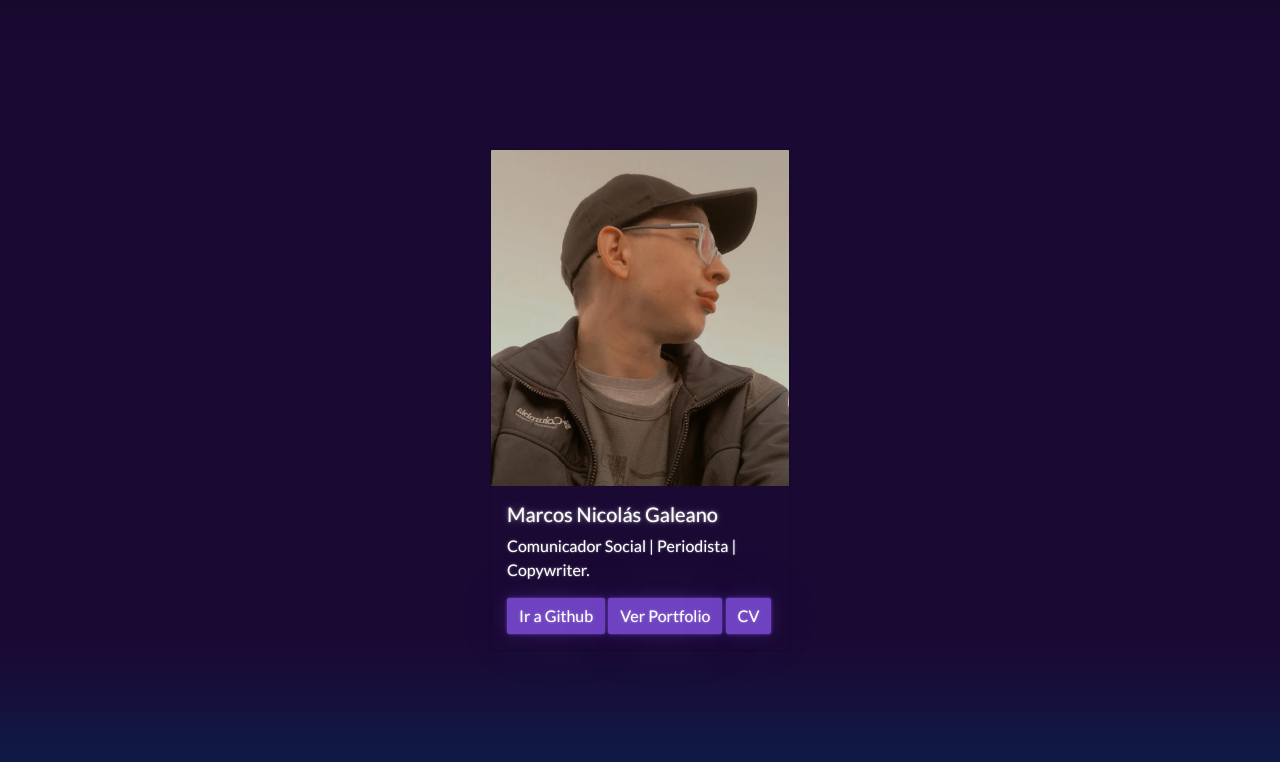
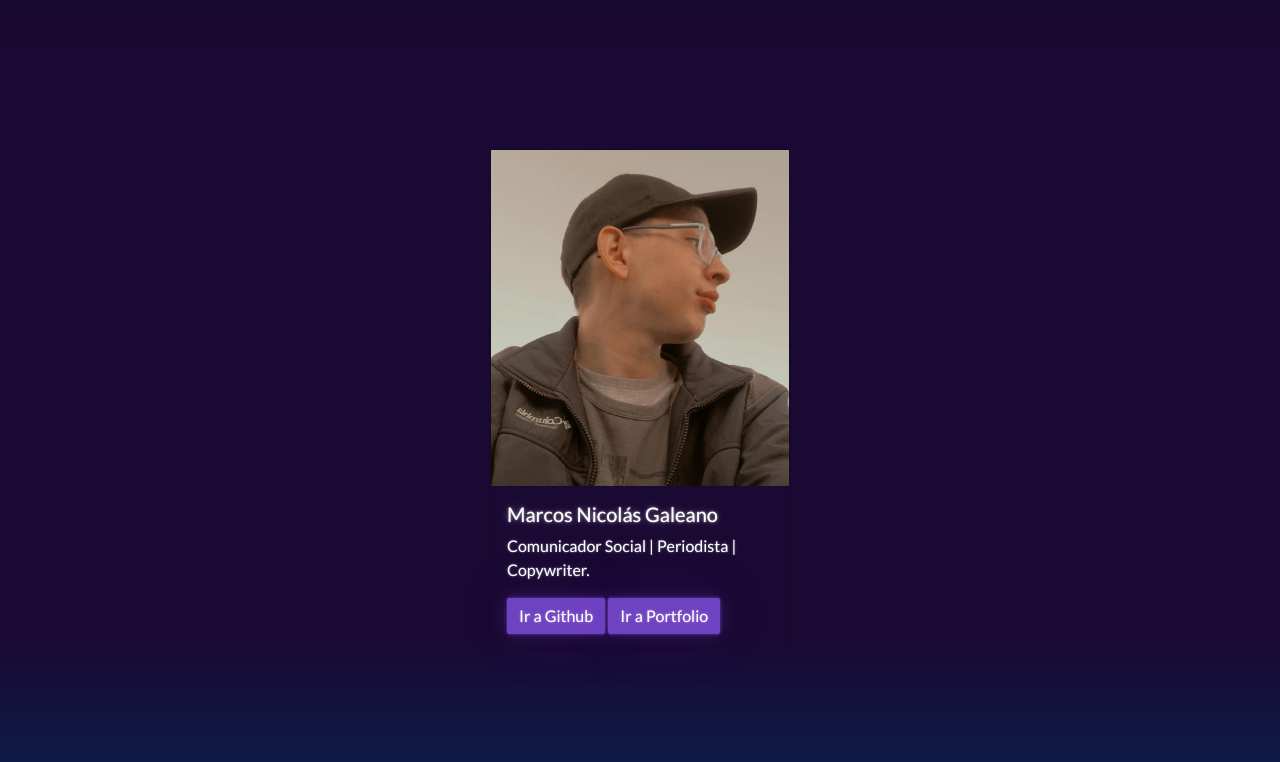
Before and after one commit to marcosngaleano/About.me, a plain HTML site: page about.me.html in a window 1280 px wide. Drawn offline with Linux system fonts and the light colour scheme.

Commit message:
reinicio

```diff
--- a/index.html
+++ b/about.me.html
@@ -17,11 +17,11 @@
           <h5 class="card-title">Marcos Nicolás Galeano</h5>
           <p class="card-text">Comunicador Social | Periodista | Copywriter.</p>
           <a href="https://github.com/marcosngaleano/About.me" class="btn btn-primary">Ir a Github</a>
-          <a href="https://marcosgaleano.carrd.co/" class="btn btn-primary">Ver Portfolio</a>
-          <a href="https://cv-marcos-galeano.carrd.co/" class="btn btn-primary"> CV </a>
+          <a href="https://marcosgaleano.carrd.co/" class="btn btn-primary">Ir a Portfolio</a>
         </div>
       </div>
     </div>
+
 <script src="bootstrap.bundle.min.js"></script>
 </body>
 </html>
```
